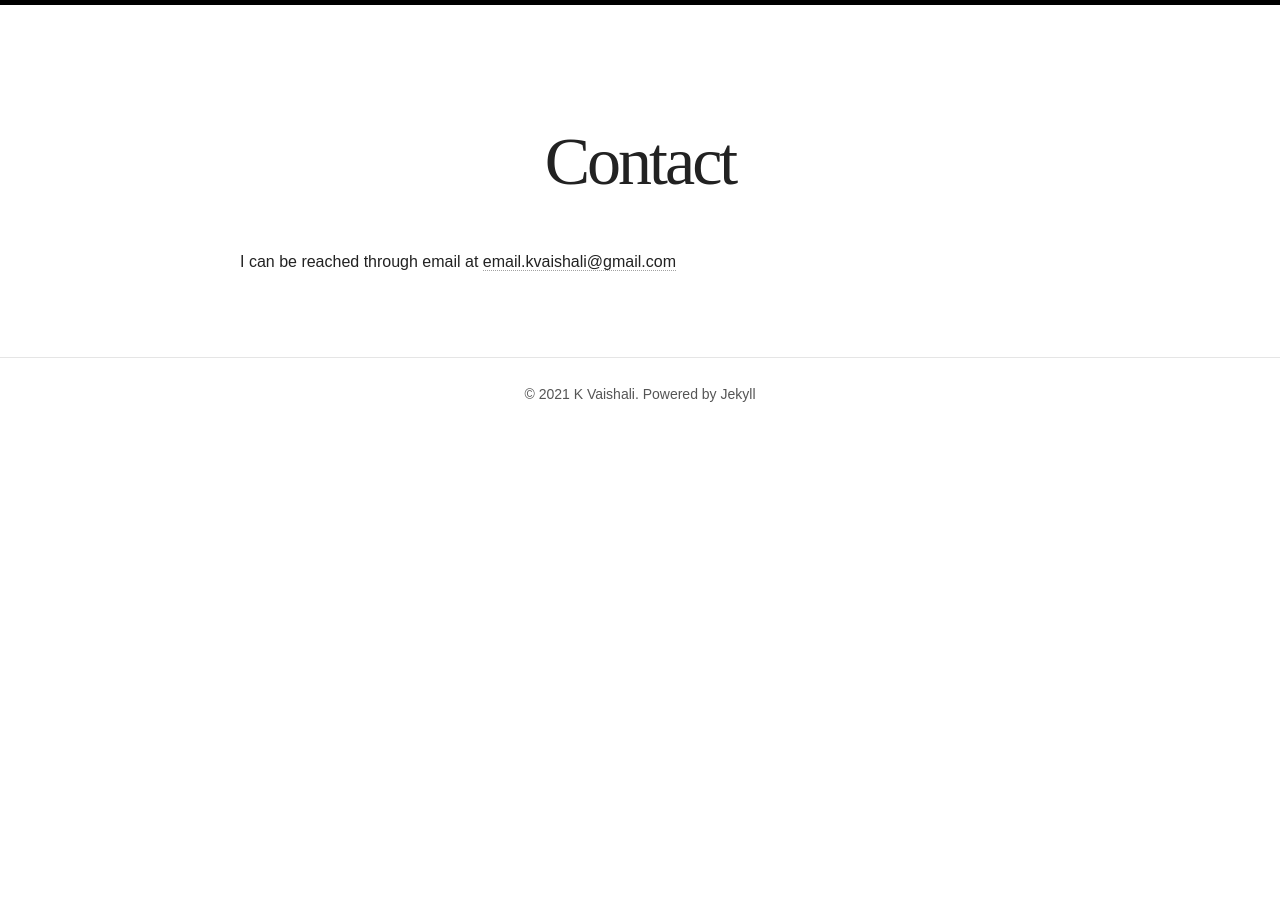
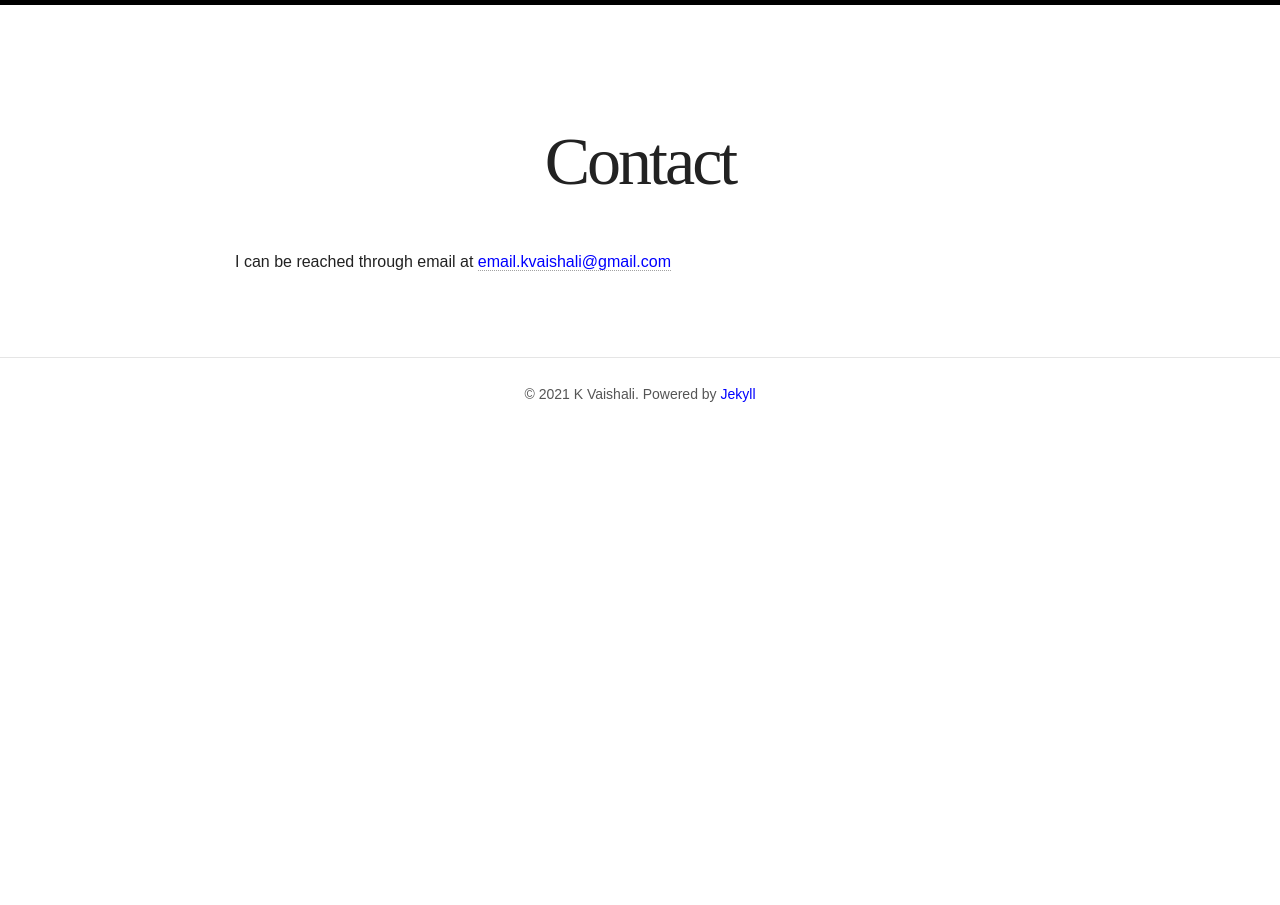
Before and after one commit to vaishk/vaishk.github.io, a Jekyll site: the page built from contact.md, in a window 1280 px wide. Built offline with Jekyll 4.4.1, drawn with Linux system fonts in a browser that asks for light colours; nearby versions of some CDN libraries; some web fonts are replaced.

Commit message:
Update style.css

```diff
--- a/assets/css/style.css
+++ b/assets/css/style.css
@@ -305,5 +305,9 @@ p {
 }
 
 .entry-content {
-  max-width: 800px !important;
+  max-width: 810px !important;
 }
+
+a {
+ color: blue !important;
+}
```
